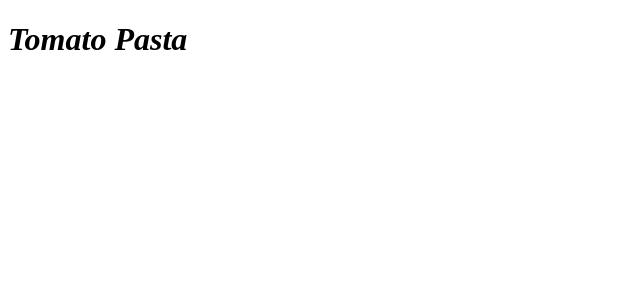
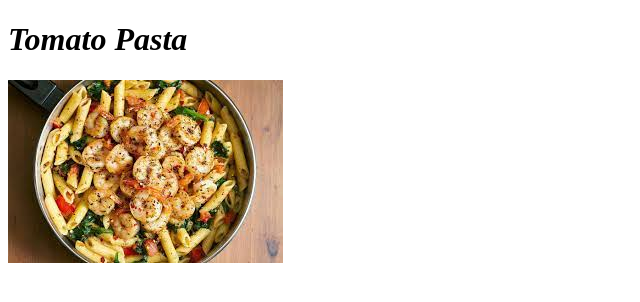
Before and after one commit to Tynthesky/odin-recipes, a plain HTML site: page recipes/TomatoPasta.html in a window 1280 px wide. Shown: the whole page, without its empty margins (0-640 px from the left). Drawn offline with Linux system fonts and the light colour scheme.

Commit message:
Add picture of pasta to TomatoPasta.html

```diff
--- a/recipes/TomatoPasta.html
+++ b/recipes/TomatoPasta.html
@@ -7,5 +7,6 @@
 
     <body>
         <h1><em>Tomato Pasta</em></h1>
+        <img src="pics/tomatoshrimppasta.jpeg"
     </body>
 </html>
```
